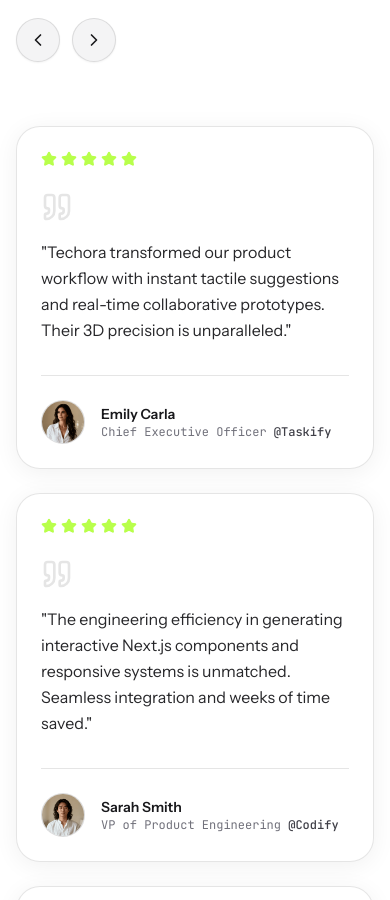
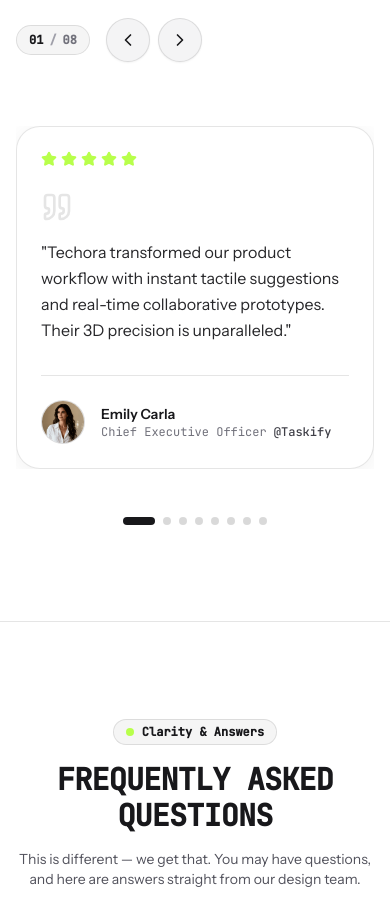
Before and after one commit to Arafat-boss/Techora-Studio, a Next.js app: page / in a window 390 px wide. Shown: the part 11100-12000 px from the top of the page. Built offline with nearby package versions, Linux system fonts and the light colour scheme.

Commit message:
add more testimonials and interactive carousel with working arrow navigation

```diff
--- a/components/TestimonialsSection.tsx
+++ b/components/TestimonialsSection.tsx
@@ -1,16 +1,18 @@
 "use client";
 
-import React, { useState } from "react";
+import React, { useState, useEffect } from "react";
 import Image from "next/image";
-import { motion } from "framer-motion";
+import { motion, AnimatePresence } from "framer-motion";
 import { Quote, ChevronLeft, ChevronRight, Star } from "lucide-react";
 import Card3DTilt from "./Card3DTilt";
 
 export default function TestimonialsSection() {
   const [currentIdx, setCurrentIdx] = useState(0);
+  const [direction, setDirection] = useState(1);
 
   const testimonials = [
     {
+      id: "t1",
       quote:
         "Techora transformed our product workflow with instant tactile suggestions and real-time collaborative prototypes. Their 3D precision is unparalleled.",
       author: "Emily Carla",
@@ -20,6 +22,7 @@ export default function TestimonialsSection() {
       rating: 5,
     },
     {
+      id: "t2",
       quote:
         "The engineering efficiency in generating interactive Next.js components and responsive systems is unmatched. Seamless integration and weeks of time saved.",
       author: "Sarah Smith",
@@ -29,6 +32,7 @@ export default function TestimonialsSection() {
       rating: 5,
     },
     {
+      id: "t3",
       quote:
         "Incorporating Techora into our physical product and web development process has elevated our brand to global tier-1 standards.",
       author: "Johnathan Mercer",
@@ -38,6 +42,7 @@ export default function TestimonialsSection() {
       rating: 5,
     },
     {
+      id: "t4",
       quote:
         "The craftsmanship in their industrial hardware models and fluid micro-animations gave our spatial computing launch tremendous credibility.",
       author: "Elena Rostova",
@@ -46,15 +51,74 @@ export default function TestimonialsSection() {
       avatar: "/images/xF67o9KL2pdUNFoIyhGVuR7nzI.png",
       rating: 5,
     },
+    {
+      id: "t5",
+      quote:
+        "Working with Techora felt like unlocking a new dimension of design capability. Every iteration pushed the boundaries of modern aesthetics.",
+      author: "Marcus Vance",
+      role: "Head of Innovation",
+      company: "@Synthetix",
+      avatar: "/images/4XTnLW7JZjeMcl56gnBMDX20k.png",
+      rating: 5,
+    },
+    {
+      id: "t6",
+      quote:
+        "From conceptual sketch to high-fidelity tactile UI, the turnaround speed and obsessive attention to detail blew our executive team away.",
+      author: "Chloe Dupond",
+      role: "Chief Product Officer",
+      company: "@Veritas",
+      avatar: "/images/7QzAJUIdfcX0NgIDOeWiBZaU1A.png",
+      rating: 5,
+    },
+    {
+      id: "t7",
+      quote:
+        "The component architecture is so robust and performant that our site speeds actually improved by 40% after rolling out the redesign.",
+      author: "David Kross",
+      role: "Senior VP of Technology",
+      company: "@Hyperlink",
+      avatar: "/images/Bwqsulc9a1MtU5g4fle62Cp4E.png",
+      rating: 5,
+    },
+    {
+      id: "t8",
+      quote:
+        "The tactile feedback, glassmorphic subtleties, and sleek interaction physics created an emotional connection with our users from day one.",
+      author: "Maya Lin",
+      role: "Principal Architect",
+      company: "@QuantumCore",
+      avatar: "/images/5GbIrngxJhowImxRpAWUx622xc.png",
+      rating: 5,
+    },
   ];
 
   const handleNext = () => {
+    setDirection(1);
     setCurrentIdx((prev) => (prev + 1) % testimonials.length);
   };
 
   const handlePrev = () => {
+    setDirection(-1);
     setCurrentIdx((prev) => (prev - 1 + testimonials.length) % testimonials.length);
   };
+
+  // Keyboard navigation support
+  useEffect(() => {
+    const handleKeyDown = (e: KeyboardEvent) => {
+      if (e.key === "ArrowRight") handleNext();
+      if (e.key === "ArrowLeft") handlePrev();
+    };
+    window.addEventListener("keydown", handleKeyDown);
+    return () => window.removeEventListener("keydown", handleKeyDown);
+  }, []);
+
+  // Compute 3 items starting from current index
+  const visibleItems = [
+    testimonials[currentIdx % testimonials.length],
+    testimonials[(currentIdx + 1) % testimonials.length],
+    testimonials[(currentIdx + 2) % testimonials.length],
+  ];
 
   return (
     <section className="py-24 sm:py-32 px-4 sm:px-6 md:px-10 max-w-7xl mx-auto border-t border-black/10">
@@ -70,34 +134,74 @@ export default function TestimonialsSection() {
           </h2>
         </div>
 
-        {/* Carousel controls */}
-        <div className="flex items-center gap-3">
+        {/* Carousel controls & pagination count */}
+        <div className="flex items-center gap-4">
+          <div className="flex items-center gap-1.5 px-3 py-1.5 rounded-full bg-black/[0.04] border border-black/10 text-xs font-mono text-zinc-600 font-semibold">
+            <span className="text-zinc-900">
+              {String(currentIdx + 1).padStart(2, "0")}
+            </span>
+            <span className="text-zinc-400">/</span>
+            <span className="text-zinc-500">
+              {String(testimonials.length).padStart(2, "0")}
+            </span>
+          </div>
+
+          <div className="flex items-center gap-2">
             <button
               onClick={handlePrev}
-            className="w-11 h-11 rounded-full bg-zinc-100 hover:bg-zinc-200 border border-black/10 flex items-center justify-center text-zinc-900 transition-all cursor-pointer shadow-xs"
-            aria-label="Previous review"
+              className="w-11 h-11 rounded-full bg-zinc-100 hover:bg-zinc-200 active:scale-95 border border-black/10 flex items-center justify-center text-zinc-900 transition-all cursor-pointer shadow-xs hover:border-black/30"
+              aria-label="Previous testimonial"
             >
               <ChevronLeft className="w-5 h-5" />
             </button>
             <button
               onClick={handleNext}
-            className="w-11 h-11 rounded-full bg-zinc-100 hover:bg-zinc-200 border border-black/10 flex items-center justify-center text-zinc-900 transition-all cursor-pointer shadow-xs"
-            aria-label="Next review"
+              className="w-11 h-11 rounded-full bg-zinc-100 hover:bg-zinc-200 active:scale-95 border border-black/10 flex items-center justify-center text-zinc-900 transition-all cursor-pointer shadow-xs hover:border-black/30"
+              aria-label="Next testimonial"
             >
               <ChevronRight className="w-5 h-5" />
             </button>
           </div>
         </div>
+      </div>
 
-      {/* Grid of Testimonial Cards */}
+      {/* Dynamic Animated Grid of Testimonials */}
+      <div className="relative overflow-hidden">
         <div className="grid grid-cols-1 md:grid-cols-2 lg:grid-cols-3 gap-6">
-        {testimonials.slice(0, 3).map((item, idx) => (
+          <AnimatePresence mode="popLayout" initial={false}>
+            {visibleItems.map((item, slotIdx) => {
+              // Hide 2nd item on mobile, 3rd on tablet
+              const visibilityClass =
+                slotIdx === 0
+                  ? "block"
+                  : slotIdx === 1
+                  ? "hidden md:block"
+                  : "hidden lg:block";
+
+              return (
                 <motion.div
-            key={idx}
-            initial={{ opacity: 0, y: 25 }}
-            whileInView={{ opacity: 1, y: 0 }}
-            viewport={{ once: true }}
-            transition={{ duration: 0.5, delay: idx * 0.1 }}
+                  key={`${item.id}-${currentIdx}`}
+                  initial={{
+                    opacity: 0,
+                    x: direction > 0 ? 40 : -40,
+                    scale: 0.96,
+                  }}
+                  animate={{
+                    opacity: 1,
+                    x: 0,
+                    scale: 1,
+                  }}
+                  exit={{
+                    opacity: 0,
+                    x: direction > 0 ? -40 : 40,
+                    scale: 0.96,
+                  }}
+                  transition={{
+                    duration: 0.4,
+                    ease: [0.16, 1, 0.3, 1],
+                    delay: slotIdx * 0.05,
+                  }}
+                  className={`h-full ${visibilityClass}`}
                 >
                   <Card3DTilt
                     cursorText="Read Review"
@@ -107,13 +211,16 @@ export default function TestimonialsSection() {
                     <div>
                       <div className="flex items-center gap-1 text-black mb-6">
                         {[...Array(item.rating)].map((_, i) => (
-                    <Star key={i} className="w-4 h-4 fill-[#B8FF4B] text-[#B8FF4B]" />
+                          <Star
+                            key={i}
+                            className="w-4 h-4 fill-[#B8FF4B] text-[#B8FF4B]"
+                          />
                         ))}
                       </div>
 
                       <Quote className="w-8 h-8 text-black/10 mb-4 group-hover:text-black/20 transition-colors" />
 
-                <p className="text-base sm:text-lg text-zinc-800 leading-relaxed font-normal mb-8">
+                      <p className="text-base sm:text-lg text-zinc-800 leading-relaxed font-normal mb-8 min-h-[5.5rem]">
                         "{item.quote}"
                       </p>
                     </div>
@@ -134,12 +241,37 @@ export default function TestimonialsSection() {
                           {item.author}
                         </h4>
                         <p className="text-xs text-zinc-500 font-mono">
-                    {item.role} <span className="text-zinc-700 font-medium">{item.company}</span>
+                          {item.role}{" "}
+                          <span className="text-zinc-700 font-medium">
+                            {item.company}
+                          </span>
                         </p>
                       </div>
                     </div>
                   </Card3DTilt>
                 </motion.div>
+              );
+            })}
+          </AnimatePresence>
+        </div>
+      </div>
+
+      {/* Interactive Pagination Dots */}
+      <div className="flex items-center justify-center gap-2 mt-12">
+        {testimonials.map((_, idx) => (
+          <button
+            key={idx}
+            onClick={() => {
+              setDirection(idx > currentIdx ? 1 : -1);
+              setCurrentIdx(idx);
+            }}
+            className={`h-2 rounded-full transition-all duration-300 cursor-pointer ${
+              idx === currentIdx
+                ? "w-8 bg-zinc-900"
+                : "w-2 bg-black/15 hover:bg-black/30"
+            }`}
+            aria-label={`Go to testimonial ${idx + 1}`}
+          />
         ))}
       </div>
     </section>
```
Lines whose indentation alone changed are shown as unchanged.
